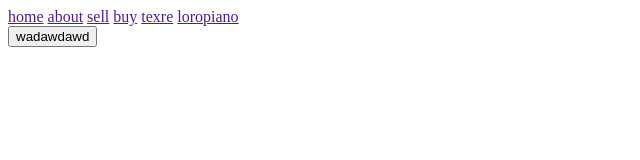
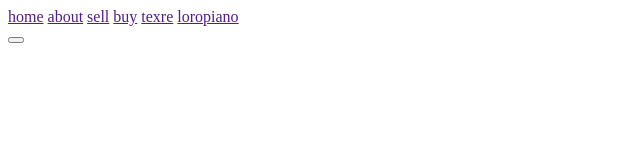
Before and after one commit to Iskander-Loropiano/lexon-2, a plain HTML site: page index.html in a window 1280 px wide. Shown: the whole page, without its empty margins (0-640 px from the left). Drawn offline with Linux system fonts and the light colour scheme.

Commit message:
nav-link

```diff
--- a/index.html
+++ b/index.html
@@ -16,6 +16,6 @@
         <a href="" class="nav linj">texre</a>
         <a href="" class="nav linj">loropiano</a>
     </nav>
-    <button class="bat">wadawdawd</button>
+    <button class="bat"></button>
 </body>
 </html>
```
